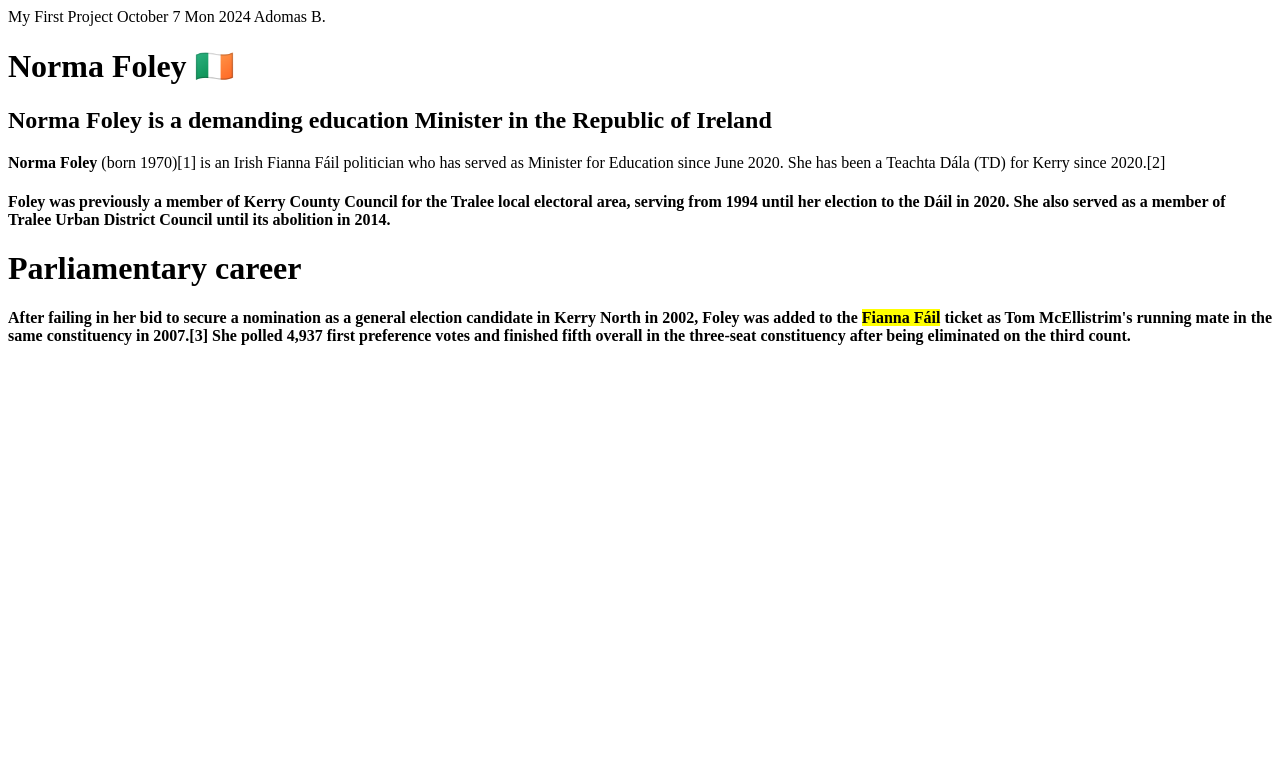
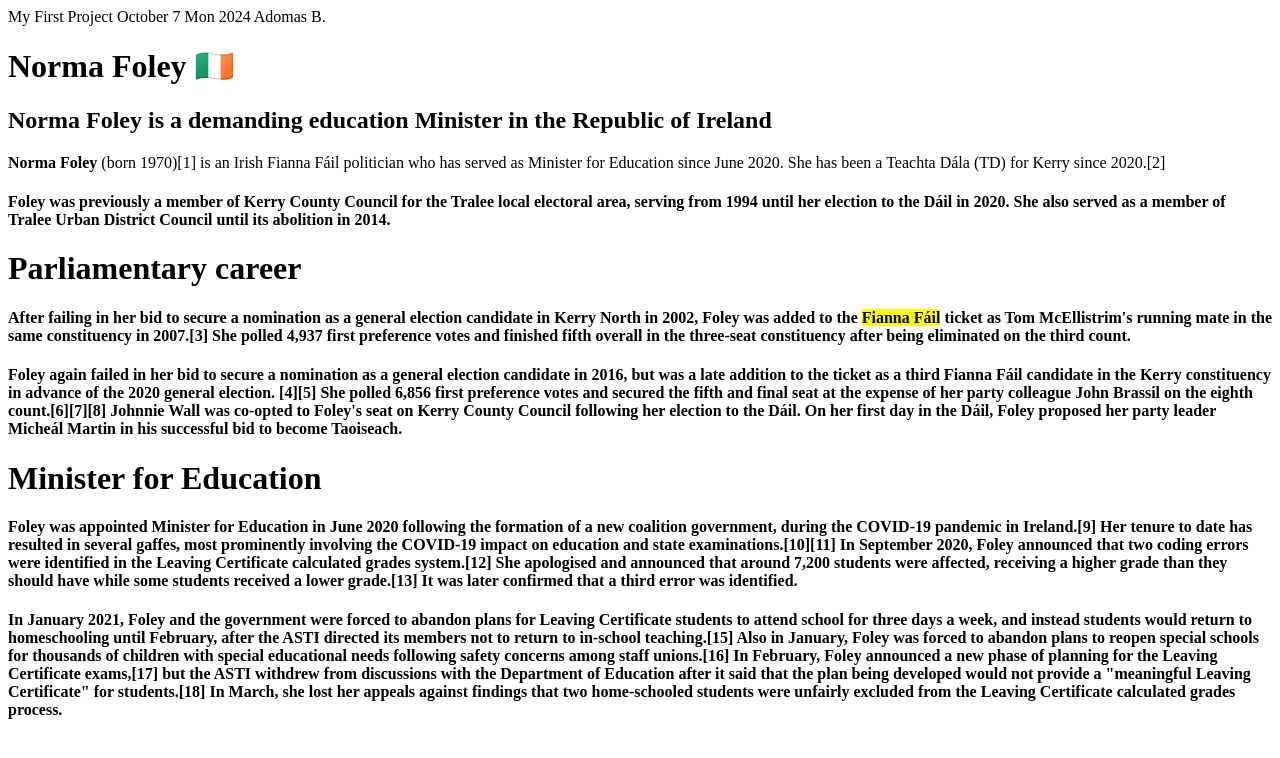
Before and after one commit to ukproject43/1st-project, a plain HTML site: page index.html in a window 1280 px wide. Drawn offline with Linux system fonts and the light colour scheme.

Commit message:
Update index.html

```diff
--- a/index.html
+++ b/index.html
@@ -20,5 +20,22 @@
      Foley was added to the  <mark>Fianna Fáil</mark> ticket as Tom McEllistrim's running mate in the same constituency in 2007.[3]
      She polled 4,937 first preference votes and finished fifth overall in the three-seat constituency after being eliminated on the third count.</h4>
 
+     <h4>Foley again failed in her bid to secure a nomination as a general election candidate in 2016, but was a late addition to the ticket as a third Fianna Fáil candidate in the Kerry constituency in advance of the 2020 general election.
+        [4][5] She polled 6,856 first preference votes and secured the fifth and final seat at the expense of her party colleague John Brassil on the eighth count.[6][7][8] Johnnie Wall was co-opted to Foley's seat on Kerry County Council
+        following her election to the Dáil. On her first day in the Dáil, Foley proposed her party leader Micheál Martin in his successful bid to become Taoiseach.
+
+
+    <h1> Minister for Education</h1>
+    <h4>Foley was appointed Minister for Education in June 2020 following the formation of a new coalition government, during the COVID-19 pandemic in Ireland.[9]
+         Her tenure to date has resulted in several gaffes, most prominently involving the COVID-19 impact on education and state examinations.[10][11] In September 2020,
+          Foley announced that two coding errors were identified in the Leaving Certificate calculated grades system.[12] She apologised and announced that around 7,200 students were affected,
+          receiving a higher grade than they should have while some students received a lower grade.[13] It was later confirmed that a third error was identified.</h4>
+
+      <h4>In January 2021, Foley and the government were forced to abandon plans for Leaving Certificate students to attend school for three days a week,
+         and instead students would return to homeschooling until February, after the ASTI directed its members not to return to in-school teaching.[15] Also in January,
+          Foley was forced to abandon plans to reopen special schools for thousands of children with special educational needs following safety concerns among staff unions.[16] In February,
+           Foley announced a new phase of planning for the Leaving Certificate exams,[17] but the ASTI withdrew from discussions with the Department of Education after it said that the plan being developed
+           would not provide a "meaningful Leaving Certificate" for students.[18] In March, she lost her appeals against findings that two home-schooled students were unfairly excluded from the Leaving Certificate calculated grades process.</h4>
+
     </body>
 </html>
```
